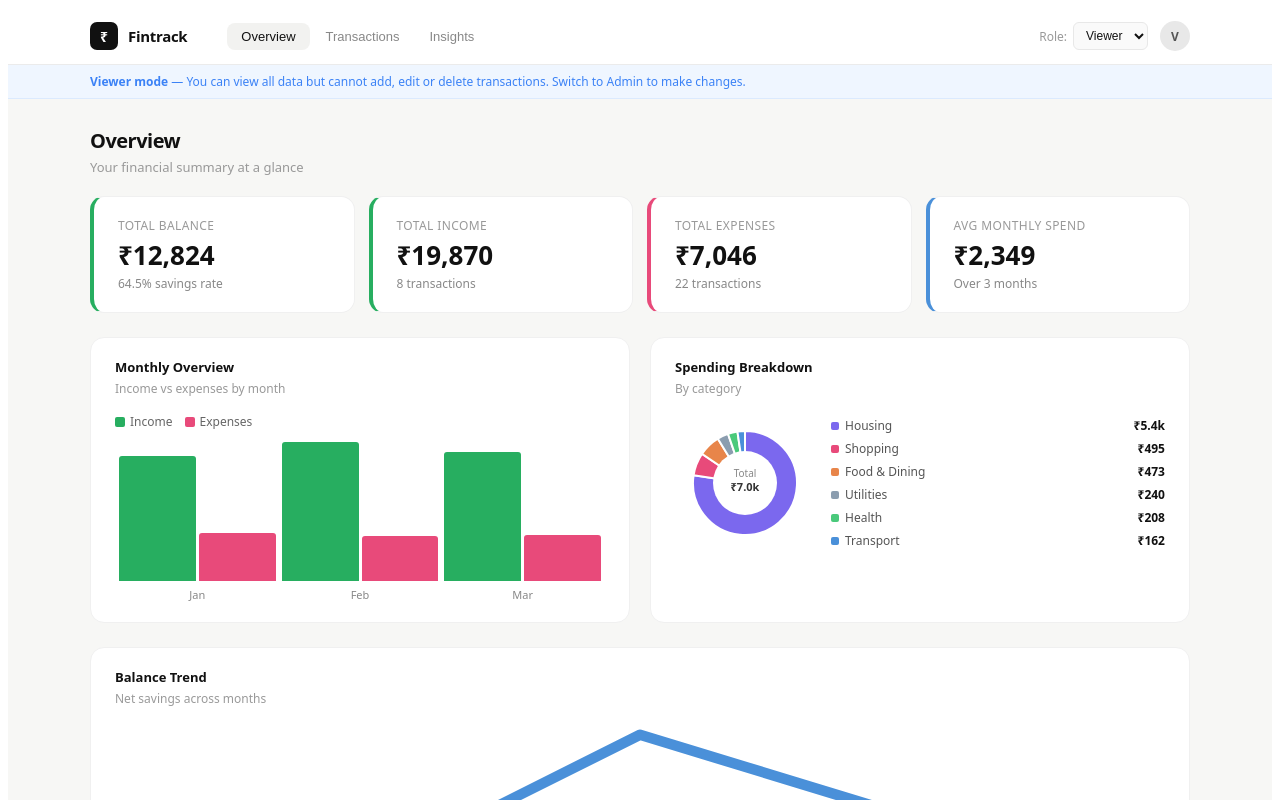
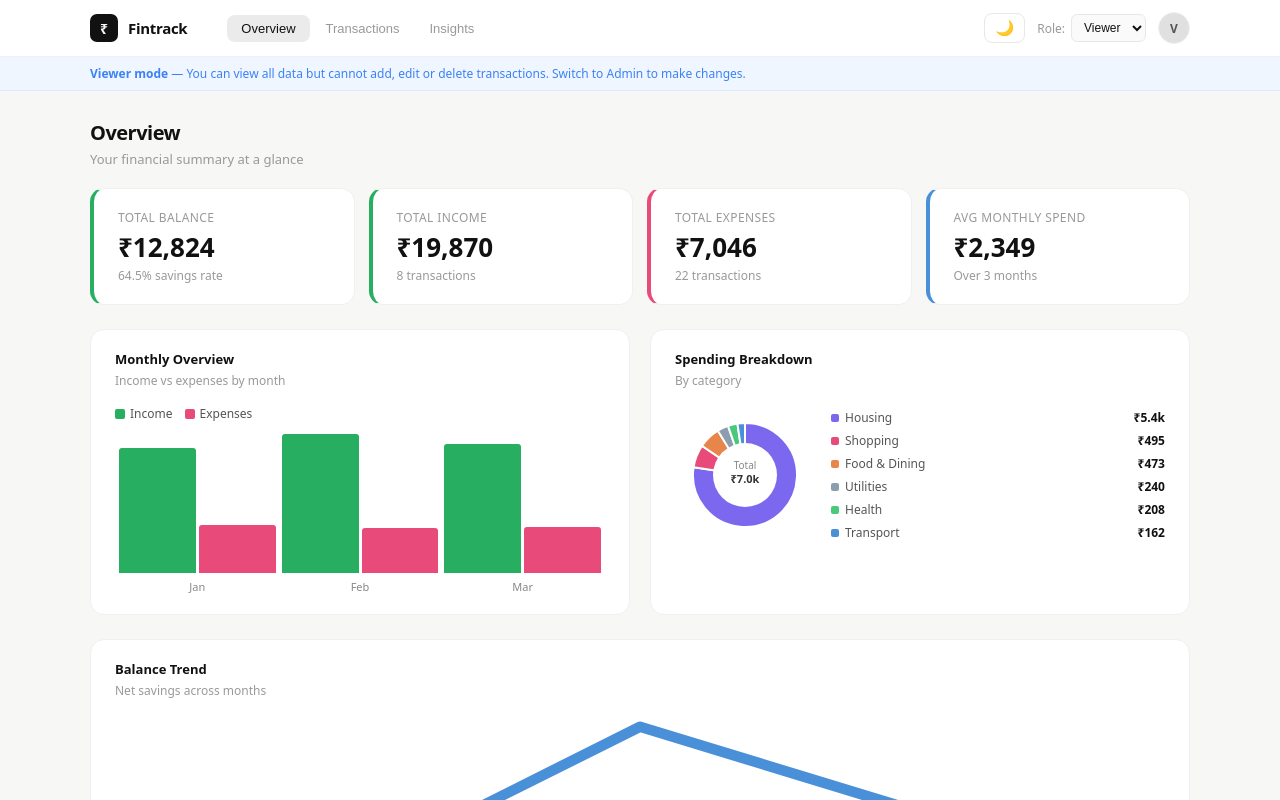
Before and after one commit to yuzikage/finance-dashboard, a React (Vite) app: page / in a window 1280 px wide. Shown: the top 800 px of the page. Built offline with nearby package versions, Linux system fonts and the light colour scheme.

Commit message:
Added dark mode

```diff
--- a/src/App.jsx
+++ b/src/App.jsx
@@ -1,6 +1,7 @@
 import { useState } from "react";
 import { AppProvider } from "./context/AppContext";
 import { NAV } from "./data/constants";
+import { useAppContext } from "./hooks/useAppContext";
 import Header from "./components/layout/Header";
 import RoleBanner from "./components/layout/RoleBanner";
 import Overview from "./pages/Overview";
@@ -8,20 +9,25 @@ import Transactions from "./pages/Transactions";
 import Insights from "./pages/Insights";
 import "./styles/App.css";
 
-export default function App() {
-  const [page, setPage] = useState("overview");
-
+function AppShell({ page, setPage }) {
+  const { state } = useAppContext();
   return (
-    <AppProvider>
-      <div style={{minHeight:"100vh", background:"#F7F7F5", fontFamily:"'Geist', 'DM Sans', system-ui, sans-serif", color:"#111" }}>
+    <div className={state.darkMode ? "dark" : "light"}
+    style={{
+        minHeight: "100vh",
+        background: "var(--bg-primary)",
+        color: "var(--text-primary)",
+        fontFamily: "'Geist', 'DM Sans', system-ui, sans-serif",
+        transition: "background 0.3s ease, color 0.3s ease",
+      }}>
         <Header page={page} setPage={setPage} />
         <RoleBanner />
         <div style={{maxWidth:1100, margin: "0 auto", padding:"28px 24px"}}>
           <div style={{ marginBottom:20 }}>
-            <h1 style={{ margin:0, fontSize:20, fontWeight:700, color:"#111", letterSpacing:"-0.5px" }}>
+            <h1 style={{ margin: 0, fontSize: 20, fontWeight: 700, letterSpacing: "-0.5px", color: "var(--text-primary)" }}>
               {NAV.find(n=>n.id===page)?.label}
             </h1>
-            <p style={{ margin:"4px 0 0", fontSize:13, color:"#999" }}>
+            <p style={{ margin:"4px 0 0", fontSize:13, color: "var(--text-muted)" }}>
               {page==="overview" && "Your financial summary at a glance"}
               {page==="transactions" && "Browse and manage all your transactions"}
               {page==="insights" && "Understand your spending patterns"}
@@ -32,7 +38,16 @@ export default function App() {
           {page === "transactions" && <Transactions />}
           {page === "insights" && <Insights />}
         </div>
-      </div>
+    </div>
+  )
+}
+
+export default function App() {
+  const [page, setPage] = useState("overview");
+
+  return (
+    <AppProvider>
+      <AppShell page={page} setPage={setPage} />
     </AppProvider>
   );
 }
--- a/src/components/layout/Header.jsx
+++ b/src/components/layout/Header.jsx
@@ -5,36 +5,75 @@ import S from "../../styles/tokens";
 export default function Header({ page, setPage }) {
     const { state, dispatch } = useAppContext();
     return (
-        <div style={{ background:"#fff", borderBottom:"1px solid #EBEBEB", position:"sticky", top:0, zIndex:100 }}>
-          <div style={{ maxWidth:1100, margin:"0 auto", padding:"0 24px", display:"flex", alignItems:"center", height:56 }}>
-            <div style={{ display:"flex", alignItems:"center", gap:10, marginRight:40 }}>
-              <div style={{ width:28, height:28, background:"#111", borderRadius:7, display:"flex", alignItems:"center", justifyContent:"center" }}>
-                <span style={{ color:"#fff", fontSize:14, fontWeight:700 }}>₹</span>
+        <div style={{
+            background: "var(--bg-card)",
+            borderBottom: "1px solid var(--border-color)",
+            position: "sticky", top: 0, zIndex: 100,
+            transition: "background 0.3s ease",
+        }}>
+            <div style={{ maxWidth: 1100, margin: "0 auto", padding: "0 24px", display: "flex", alignItems: "center", height: 56 }}>
+
+                <div style={{ display: "flex", alignItems: "center", gap: 10, marginRight: 40 }}>
+                    <div style={{ width: 28, height: 28, background: "var(--text-primary)", borderRadius: 7, display: "flex", alignItems: "center", justifyContent: "center" }}>
+                        <span style={{ color: "var(--bg-primary)", fontSize: 14, fontWeight: 700 }}>₹</span>
                     </div>
-              <span style={{ fontWeight:700, fontSize:15, letterSpacing:"-0.3px", color:"#111" }}>Fintrack</span>
+                    <span style={{ fontWeight: 700, fontSize: 15, letterSpacing: "-0.3px", color: "var(--text-primary)" }}>Fintrack</span>
                 </div>
 
-            <nav style={{ display:"flex", gap:2, flex:1 }}>
+                <nav style={{ display: "flex", gap: 2, flex: 1 }}>
                 {NAV.map(n => (
-                <button key={n.id} onClick={() => setPage(n.id)} style={{ background:"none", border:"none", padding:"6px 14px", borderRadius:8, cursor:"pointer", fontSize:13, fontWeight:500, color: page===n.id ? "#111" : "#888", background: page===n.id ? "#F2F2F0" : "transparent", transition:"all 0.15s" }}>
+                    <button key={n.id} onClick={() => setPage(n.id)} style={{
+                    background: page === n.id ? (state.darkMode ? "#2C2C2E" : "#EBEBEB") : "transparent",
+                    border: "none", padding: "6px 14px", borderRadius: 8,
+                    cursor: "pointer", fontSize: 13, fontWeight: 500,
+                    color: page === n.id ? "var(--text-primary)" : "var(--text-muted)",
+                    transition: "all 0.15s",
+                    }}>
                     {n.label}
                     </button>
                 ))}
                 </nav>
 
-            <div style={{ display:"flex", alignItems:"center", gap:12 }}>
-              <div style={{ display:"flex", alignItems:"center", gap:6 }}>
-                <span style={{ fontSize:12, color:"#999", fontWeight:500 }}>Role:</span>
-                <select style={{ ...S.select, fontSize:12, padding:"5px 8px", borderRadius:6 }} value={state.role} onChange={e => dispatch({ type:"SET_ROLE", payload: e.target.value })}>
+                <div style={{ display: "flex", alignItems: "center", gap: 12 }}>
+                    {/* Dark mode toggle */}
+                    <button
+                        onClick={() => dispatch({ type: "TOGGLE_DARK" })}
+                        style={{
+                        background: "none", border: "1px solid var(--border-input)",
+                        borderRadius: 8, padding: "5px 10px", cursor: "pointer", fontSize: 15,
+                        transition: "border-color 0.15s ease",
+                        }}
+                    >
+                        {state.darkMode ? "☀️" : "🌙"}
+                    </button>
+
+                    {/* Role switcher */}
+                    <div style={{ display: "flex", alignItems: "center", gap: 6 }}>
+                        <span style={{ fontSize: 12, color: "var(--text-muted)", fontWeight: 500 }}>Role:</span>
+                        <select
+                        style={{ ...S.select, fontSize: 12, padding: "5px 8px", borderRadius: 6 }}
+                        value={state.role}
+                        onChange={e => dispatch({ type: "SET_ROLE", payload: e.target.value })}
+                        >
                         <option value="viewer">Viewer</option>
                         <option value="admin">Admin</option>
                         </select>
                     </div>
-              <div style={{ width:30, height:30, borderRadius:"50%", background: state.role==="admin" ? "#111" : "#E8E8E8", transition:"background 0.2s ease", display:"flex", alignItems:"center", justifyContent:"center", fontSize:12, fontWeight:600, color: state.role==="admin" ? "#fff" : "#555" }}>
-                {state.role==="admin" ? "A" : "V"}
+
+                    {/* Avatar */}
+                    <div style={{
+                        width: 30, height: 30, borderRadius: "50%",
+                        background: state.role === "admin" ? "var(--text-primary)" : (state.darkMode ? "#3A3A3C" : "#E0E0E0"),
+                        border: "1px solid var(--border-color)",
+                        display: "flex", alignItems: "center", justifyContent: "center",
+                        fontSize: 12, fontWeight: 600,
+                        color: state.role === "admin" ? "var(--bg-primary)" : "var(--text-secondary)",
+                        transition: "background 0.2s ease",
+                    }}>
+                        {state.role === "admin" ? "A" : "V"}
                     </div>
                 </div>
             </div>
         </div>
-    )
+  );
 }
--- a/src/components/layout/RoleBanner.jsx
+++ b/src/components/layout/RoleBanner.jsx
@@ -5,7 +5,11 @@ export default function RoleBanner(){
     if (state.role !== "viewer") return null;
 
     return (
-    <div style={{ background:"#EFF6FF", borderBottom:"1px solid #DBEAFE", padding:"8px 24px" }}>
+    <div style={{
+      background: state.darkMode ? "#1A2535" : "#EFF6FF",
+      borderBottom: `1px solid ${state.darkMode ? "#1E3A5F" : "#DBEAFE"}`,
+      padding: "8px 24px",
+    }}>
       <div style={{ maxWidth:1100, margin:"0 auto", fontSize:12, color:"#3B82F6" }}>
         <strong>Viewer mode</strong> — You can view all data but cannot add, edit or delete transactions. Switch to Admin to make changes.
       </div>
--- a/src/components/transactions/TransactionForm.jsx
+++ b/src/components/transactions/TransactionForm.jsx
@@ -11,7 +11,7 @@ export default function TransactionForm({ initial, onSave, onClose }) {
       <div><label style={S.label}>Type</label>
         <div style={{ display:"flex", gap:8 }}>
           {["expense","income"].map(t => (
-            <button key={t} onClick={() => set("type", t)} style={{ flex:1, padding:"8px", borderRadius:8, border:`1.5px solid ${form.type===t ? "#111" : "#E8E8E8"}`, background: form.type===t ? "#111" : "#fff", color: form.type===t ? "#fff" : "#555", fontWeight:500, fontSize:13, cursor:"pointer", textTransform:"capitalize" }}>{t}</button>
+            <button key={t} onClick={() => set("type", t)} style={{ flex:1, padding:"8px", borderRadius:8, border:`1.5px solid ${form.type===t ? "var(--text-primary)" : "var(--border-color)"}`, background: form.type===t ? "var(--text-primary)" : "var(--bg-card)", color: form.type===t ? "var(--bg-card)" : "var(--text-secondary)", fontWeight:500, fontSize:13, cursor:"pointer", textTransform:"capitalize" }}>{t}</button>
           ))}
         </div>
       </div>
--- a/src/pages/Overview.jsx
+++ b/src/pages/Overview.jsx
@@ -52,24 +52,24 @@ export default function Overview() {
             }}
             onMouseLeave={e => {
                 e.currentTarget.style.boxShadow = "none";
-                e.currentTarget.style.borderColor = "#F0F0F0";
+                e.currentTarget.style.borderColor = "var(--border-color)";
                 e.currentTarget.style.borderLeftColor = m.color;
             }}
             >
-                <div style={{ fontSize:12, fontWeight:500, color:"#999", letterSpacing:"0.4px", textTransform:"uppercase", marginBottom:6 }}>{m.label}</div>
-                <div style={{ fontSize:26, fontWeight:700, color:"#111", lineHeight:1.2 }}>{m.value}</div>
-                <div style={{ fontSize:12, color:"#888", marginTop:4 }}>{m.sub}</div>
+                <div style={{ fontSize:12, fontWeight:500, color:"var(--text-muted)", letterSpacing:"0.4px", textTransform:"uppercase", marginBottom:6 }}>{m.label}</div>
+                <div style={{ fontSize:26, fontWeight:700, color:"var(--text-primary)", lineHeight:1.2 }}>{m.value}</div>
+                <div style={{ fontSize:12, color:"var(--text-muted)", marginTop:4 }}>{m.sub}</div>
             </div>
         ))}
       </div>
 
       <div style={{ display:"grid", gridTemplateColumns:"1fr 1fr", gap:20 }}>
         <div style={S.card}>
-          <div style={{ fontSize:13, fontWeight:600, color:"#111", marginBottom:4 }}>Monthly Overview</div>
-          <div style={{ fontSize:12, color:"#999", marginBottom:16 }}>Income vs expenses by month</div>
+          <div style={{ fontSize:13, fontWeight:600, color:"var(--text-primary)", marginBottom:4 }}>Monthly Overview</div>
+          <div style={{ fontSize:12, color:"var(--text-muted)", marginBottom:16 }}>Income vs expenses by month</div>
           <div style={{ display:"flex", gap:12, marginBottom:12 }}>
             {[["#27AE60","Income"],["#E84A7A","Expenses"]].map(([c,l]) => (
-              <span key={l} style={{ display:"flex", alignItems:"center", gap:5, fontSize:12, color:"#666" }}>
+              <span key={l} style={{ display:"flex", alignItems:"center", gap:5, fontSize:12, color:"var(--text-secondary)" }}>
                 <span style={{ width:10, height:10, borderRadius:2, background:c, display:"inline-block" }} />{l}
               </span>
             ))}
@@ -78,8 +78,8 @@ export default function Overview() {
         </div>
 
         <div style={S.card}>
-          <div style={{ fontSize:13, fontWeight:600, color:"#111", marginBottom:4 }}>Spending Breakdown</div>
-          <div style={{ fontSize:12, color:"#999", marginBottom:16 }}>By category</div>
+          <div style={{ fontSize:13, fontWeight:600, color:"var(--text-primary)", marginBottom:4 }}>Spending Breakdown</div>
+          <div style={{ fontSize:12, color:"var(--text-muted)", marginBottom:16 }}>By category</div>
           <div style={{ display:"flex", alignItems:"center", gap:16 }}>
             <DonutChart data={byCategory} size={140} />
             <div style={{ flex:1, display:"flex", flexDirection:"column", gap:6 }}>
@@ -87,9 +87,9 @@ export default function Overview() {
                 <div key={i} style={{ display:"flex", alignItems:"center", justifyContent:"space-between", gap:6 }}>
                   <div style={{ display:"flex", alignItems:"center", gap:6 }}>
                     <span style={{ width:8, height:8, borderRadius:2, background:CATEGORY_COLORS[d.label]||"#ccc", display:"inline-block", flexShrink:0 }} />
-                    <span style={{ fontSize:12, color:"#555", whiteSpace:"nowrap", overflow:"hidden", textOverflow:"ellipsis", maxWidth:90 }}>{d.label}</span>
+                    <span style={{ fontSize:12, color:"var(--text-secondary)", whiteSpace:"nowrap", overflow:"hidden", textOverflow:"ellipsis", maxWidth:90 }}>{d.label}</span>
                   </div>
-                  <span style={{ fontSize:12, fontWeight:600, color:"#111", flexShrink:0 }}>{fmtShort(d.value)}</span>
+                  <span style={{ fontSize:12, fontWeight:600, color:"var(--text-primary)", flexShrink:0 }}>{fmtShort(d.value)}</span>
                 </div>
               ))}
             </div>
@@ -98,11 +98,11 @@ export default function Overview() {
       </div>
 
       <div style={S.card}>
-        <div style={{ fontSize:13, fontWeight:600, color:"#111", marginBottom:4 }}>Balance Trend</div>
-        <div style={{ fontSize:12, color:"#999", marginBottom:12 }}>Net savings across months</div>
+        <div style={{ fontSize:13, fontWeight:600, color:"var(--text-primary)", marginBottom:4 }}>Balance Trend</div>
+        <div style={{ fontSize:12, color:"var(--text-muted)", marginBottom:12 }}>Net savings across months</div>
         <SparkLine values={balanceTrend} color="#4A90D9" height={56} />
         <div style={{ display:"flex", justifyContent:"space-between", marginTop:6 }}>
-          {byMonth.map((m, i) => <span key={i} style={{ fontSize:11, color:"#aaa" }}>{m.label}</span>)}
+          {byMonth.map((m, i) => <span key={i} style={{ fontSize:11, color:"var(--text-muted)" }}>{m.label}</span>)}
         </div>
       </div>
     </div>
--- a/src/styles/App.css
+++ b/src/styles/App.css
@@ -1,3 +1,7 @@
+body {
+  margin: 0;
+}
+
 @keyframes fadeIn {
   from { opacity: 0; transform: translateY(8px); }
   to   { opacity: 1; transform: translateY(0); }
@@ -7,3 +11,31 @@
   from { opacity: 0; transform: scale(0.96) translateY(8px); }
   to   { opacity: 1; transform: scale(1) translateY(0); }
 }
+
+.dark {
+  --bg-primary: #111111;
+  --bg-secondary: #1C1C1E;
+  --bg-card: #1C1C1E;
+  --bg-input: #2C2C2E;
+  --bg-hover: #2C2C2E;
+  --bg-stripe: #181818;
+  --text-primary: #F0F0F0;
+  --text-secondary: #A0A0A0;
+  --text-muted: #666666;
+  --border-color: #2C2C2E;
+  --border-input: #3A3A3C;
+}
+
+.light {
+  --bg-primary: #F7F7F5;
+  --bg-secondary: #FAFAFA;
+  --bg-card: #ffffff;
+  --bg-input: #FAFAFA;
+  --bg-hover: #F7F3F3;
+  --bg-stripe: #FDFCFC;
+  --text-primary: #111111;
+  --text-secondary: #555555;
+  --text-muted: #999999;
+  --border-color: #F0F0F0;
+  --border-input: #E8E8E8;
+}
--- a/src/styles/tokens.js
+++ b/src/styles/tokens.js
@@ -1,77 +1,48 @@
 const S = {
   card: {
-        background:"#fff",
-        border:"1px solid #F0F0F0",
-        borderRadius:14,
-        padding:"20px 24px",
-        transition:"box-shadow 0.2s ease, border-color 0.2s ease"
+    background: "var(--bg-card)",
+    border: "1px solid var(--border-color)",
+    borderRadius: 14,
+    padding: "20px 24px",
+    transition: "box-shadow 0.2s ease, border-color 0.2s ease",
   },
   metricCard: {
-        background:"#FAFAFA",
-        border:"1px solid #F0F0F0",
-        borderRadius:12,
-        padding:"16px 20px"
+    background: "var(--bg-secondary)",
+    border: "1px solid var(--border-color)",
+    borderRadius: 12,
+    padding: "16px 20px",
   },
   badge: (color, bg) => ({
-        background:bg, color,
-        fontSize:11,
-        fontWeight:600,
-        padding:"3px 8px",
-        borderRadius:6,
-        display:"inline-block",
-        letterSpacing:"0.3px"
+    background: bg, color, fontSize: 11, fontWeight: 600,
+    padding: "3px 8px", borderRadius: 6, display: "inline-block", letterSpacing: "0.3px",
   }),
   btn: {
-        background:"#111",
-        color:"#fff",
-        border:"none",
-        borderRadius:8,
-        padding:"8px 16px",
-        fontSize:13,
-        fontWeight:500,
-        cursor:"pointer",
-        transition:"opacity 0.15s ease, transform 0.1s ease"
+    background: "var(--text-primary)", color: "var(--bg-primary)",
+    border: "none", borderRadius: 8, padding: "8px 16px",
+    fontSize: 13, fontWeight: 500, cursor: "pointer",
+    transition: "opacity 0.15s ease, transform 0.1s ease",
   },
   btnOutline: {
-        background:"transparent",
-        color:"#555",
-        border:"1px solid #E0E0E0",
-        borderRadius:8,
-        padding:"7px 14px",
-        fontSize:13,
-        fontWeight:500,
-        cursor:"pointer",
-        transition:"background 0.15s ease, border-color 0.15s ease"
+    background: "transparent", color: "var(--text-secondary)",
+    border: "1px solid var(--border-input)", borderRadius: 8,
+    padding: "7px 14px", fontSize: 13, fontWeight: 500, cursor: "pointer",
+    transition: "background 0.15s ease, border-color 0.15s ease",
   },
   input: {
-        border:"1px solid #E8E8E8",
-        borderRadius:8,
-        padding:"8px 12px",
-        fontSize:13,
-        outline:"none",
-        width:"100%",
-        boxSizing:"border-box",
-        background:"#FAFAFA",
-        color:"#111"
+    border: "1px solid var(--border-input)", borderRadius: 8,
+    padding: "8px 12px", fontSize: 13, outline: "none",
+    width: "100%", boxSizing: "border-box",
+    background: "var(--bg-input)", color: "var(--text-primary)",
   },
   select: {
-        border:"1px solid #E8E8E8",
-        borderRadius:8,
-        padding:"7px 10px",
-        fontSize:13,
-        utline:"none",
-        background:"#FAFAFA",
-        color:"#111",
-        cursor:"pointer"
+    border: "1px solid var(--border-input)", borderRadius: 8,
+    padding: "7px 10px", fontSize: 13, outline: "none",
+    background: "var(--bg-input)", color: "var(--text-primary)", cursor: "pointer",
   },
   label: {
-        fontSize:12,
-        fontWeight:500,
-        color:"#999",
-        letterSpacing:"0.5px",
-        textTransform:"uppercase",
-        marginBottom:4,
-        display:"block"
+    fontSize: 12, fontWeight: 500, color: "var(--text-muted)",
+    letterSpacing: "0.5px", textTransform: "uppercase",
+    marginBottom: 4, display: "block",
   },
 };
 
```
Also changed, not shown: src/components/ui/Modal.jsx (+15 -8 lines), src/pages/Insights.jsx (+15 -15 lines), src/pages/Transactions.jsx (+21 -15 lines). Lines whose indentation alone changed are shown as unchanged.
